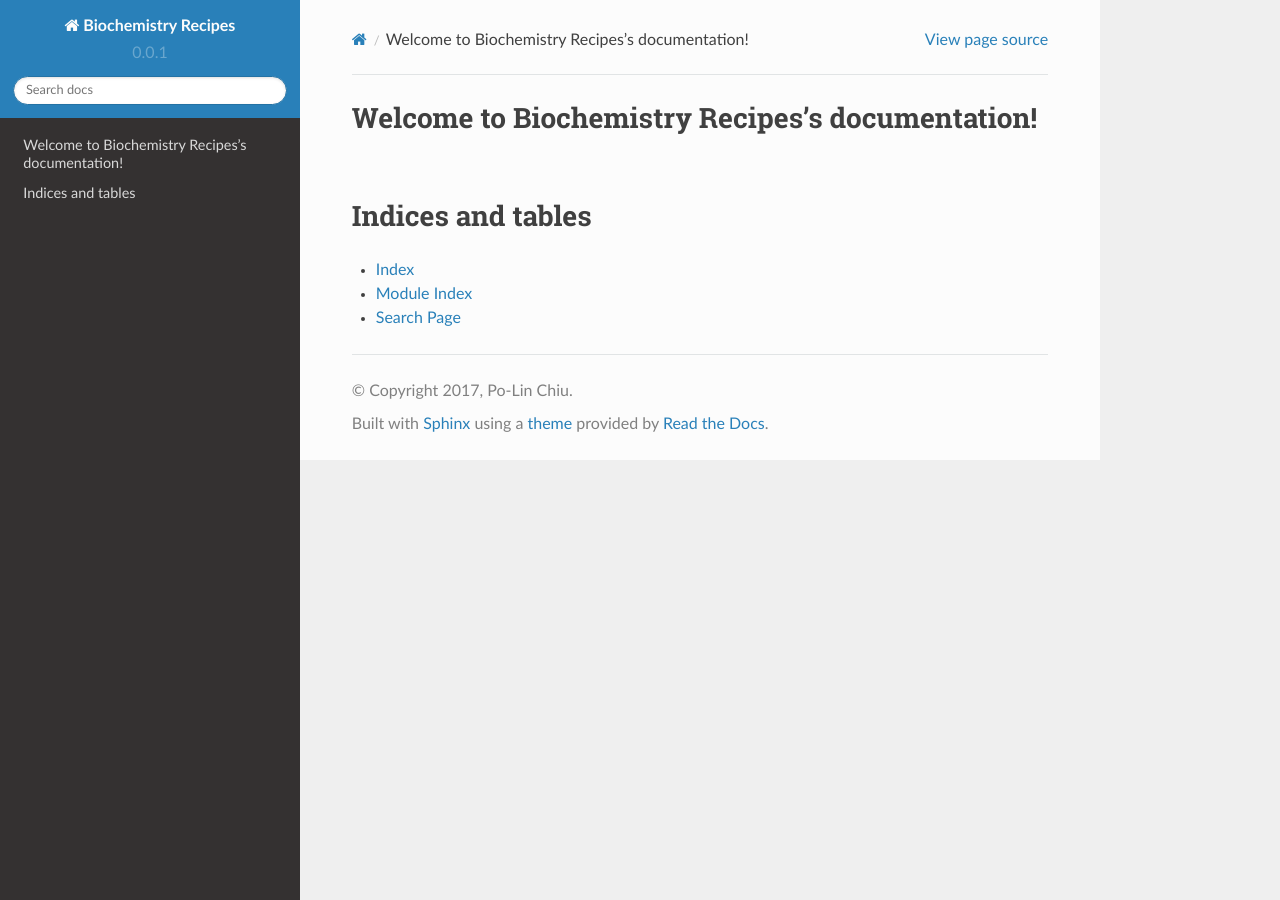
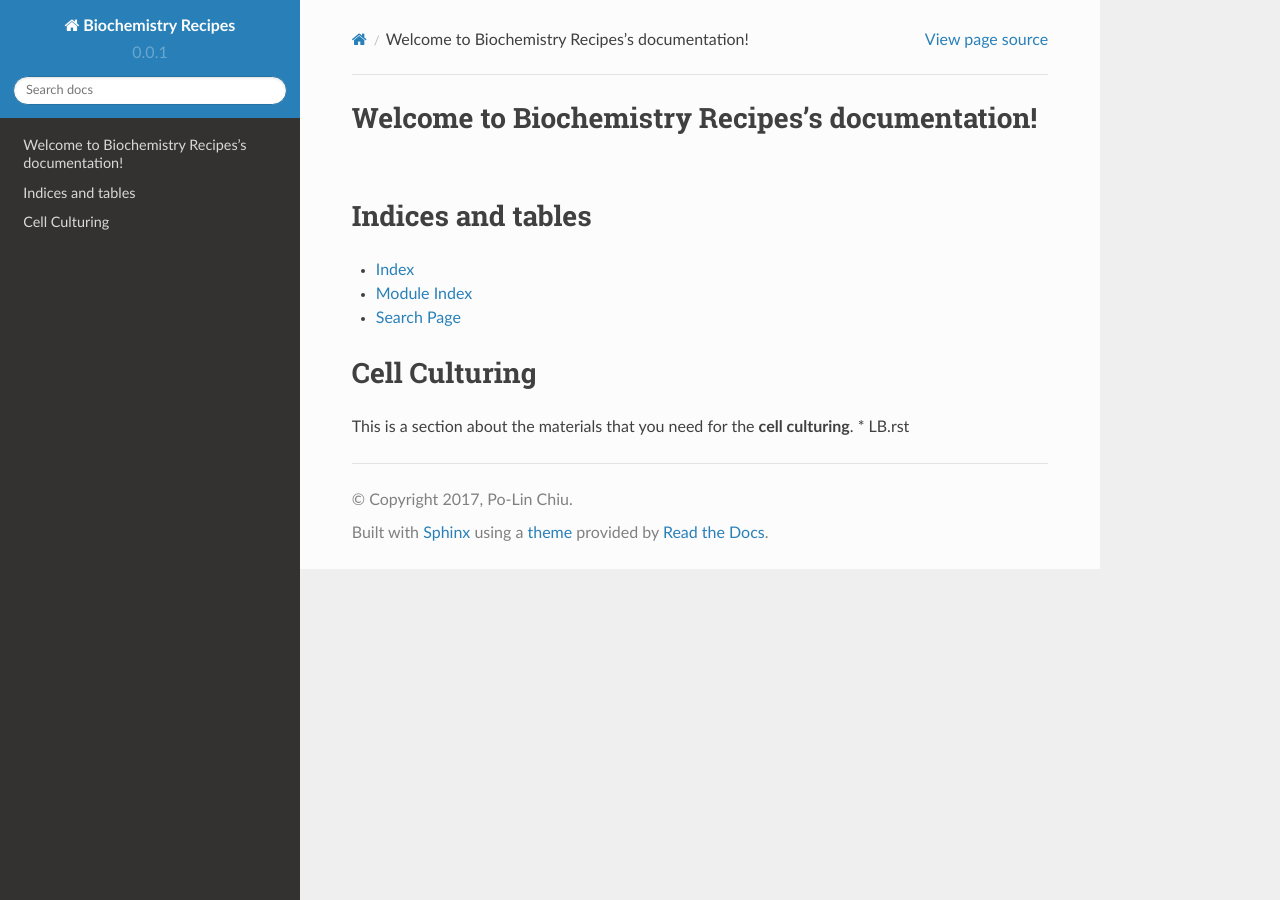
Before and after one commit to plchiulab/biochem_recipes, a Sphinx documentation site: the page built from docs/index.rst, in a window 1280 px wide. Built offline with Sphinx 7.4.7 and the Read the Docs theme 2.0.0, drawn with Linux system fonts in a browser that asks for light colours.

Commit message:
04211320

```diff
--- a/docs/index.rst
+++ b/docs/index.rst
@@ -18,3 +18,10 @@ Indices and tables
 * :ref:`genindex`
 * :ref:`modindex`
 * :ref:`search`
+
+
+Cell Culturing
+==============
+
+This is a section about the materials that you need for the **cell culturing**.
+* _`LB.rst`
```
Also changed, not shown: docs/LB.rst (added, +13 -0 lines).
